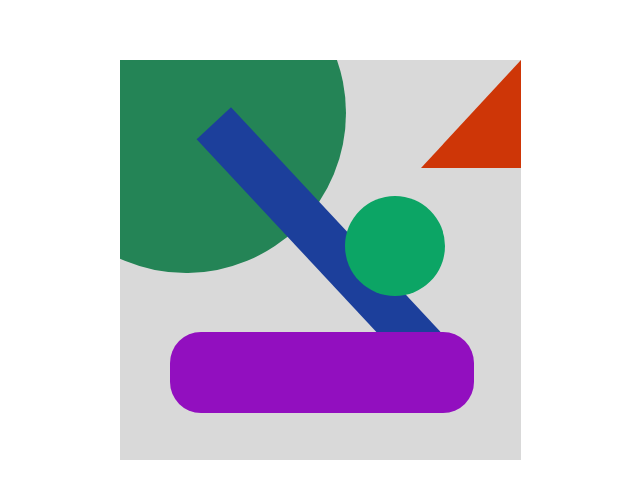
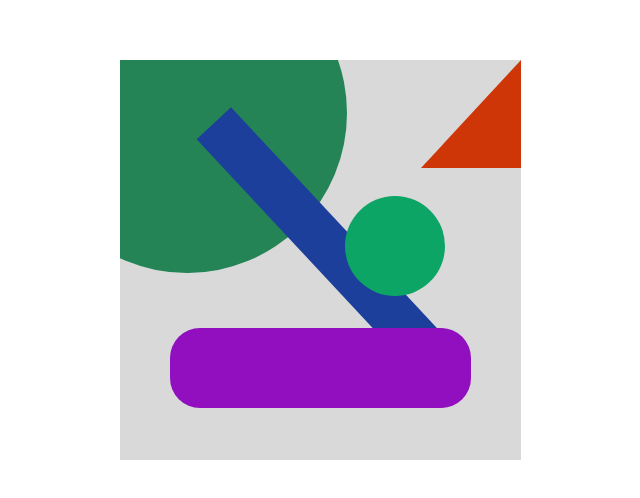
Before and after one commit to Aurtekh/test_task, a plain HTML site: page Task/index.html in a window 1280 px wide. Shown: the whole page, without its empty margins (320-960 px from the left). Drawn offline with Linux system fonts and the light colour scheme.

Commit message:
fix: circleBig and rectangleBorder

```diff
--- a/Task/style.css
+++ b/Task/style.css
@@ -40,7 +40,7 @@ body {
   z-index: 0;
   width: 320px;
   height: 320px;
-  left: -94px;
+  left: -93px;
   top: -107px;
   border-radius: 56%;
   background: rgb(36, 132, 86);
@@ -69,10 +69,10 @@ body {
 .rectangleBorder {
   position: absolute;
   z-index: 1;
-  width: 304px;
-  height: 81px;
+  width: 301px;
+  height: 80px;
   left: 50px;
-  top: 272px;
-  border-radius: 31px;
+  top: 268px;
+  border-radius: 30px;
   background: rgb(146, 15, 191);
 }
```
